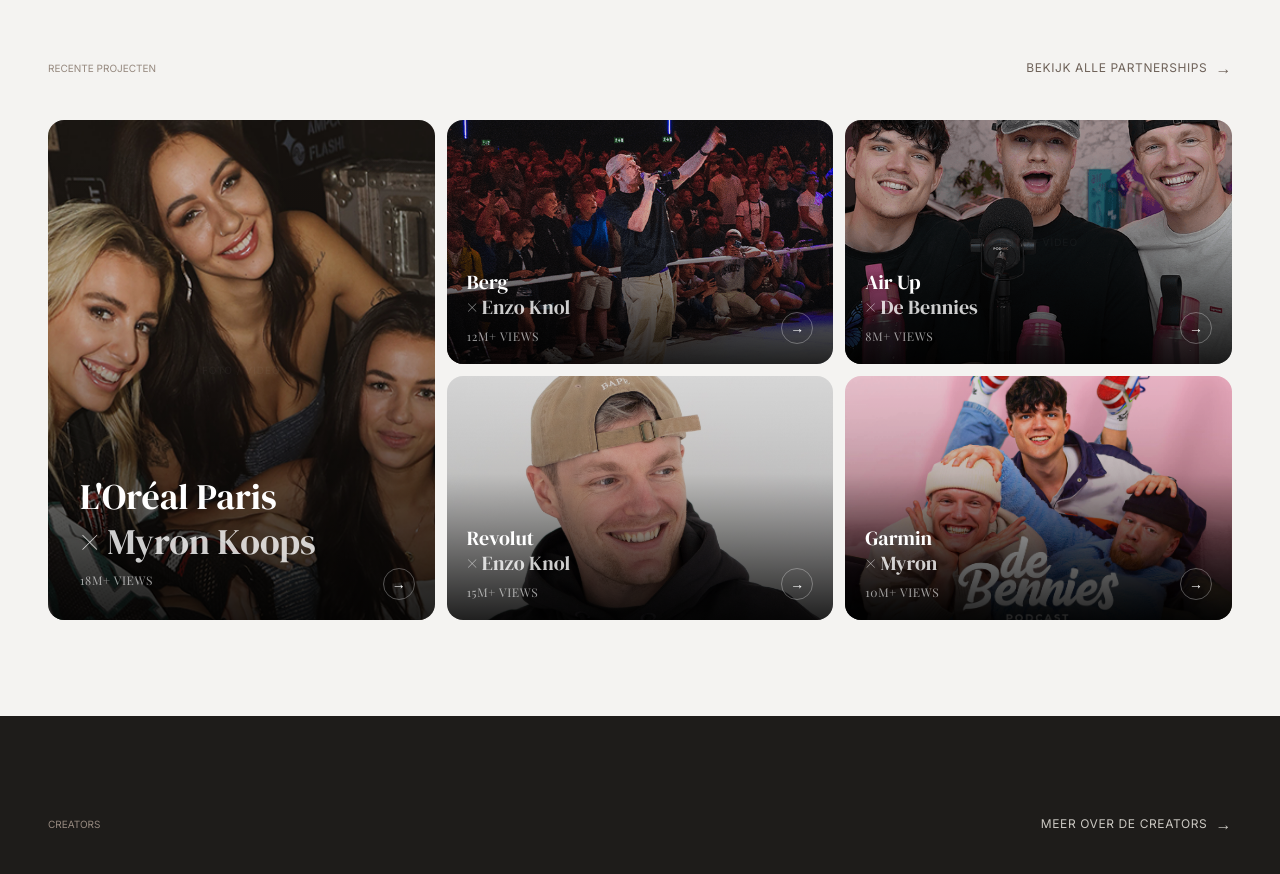
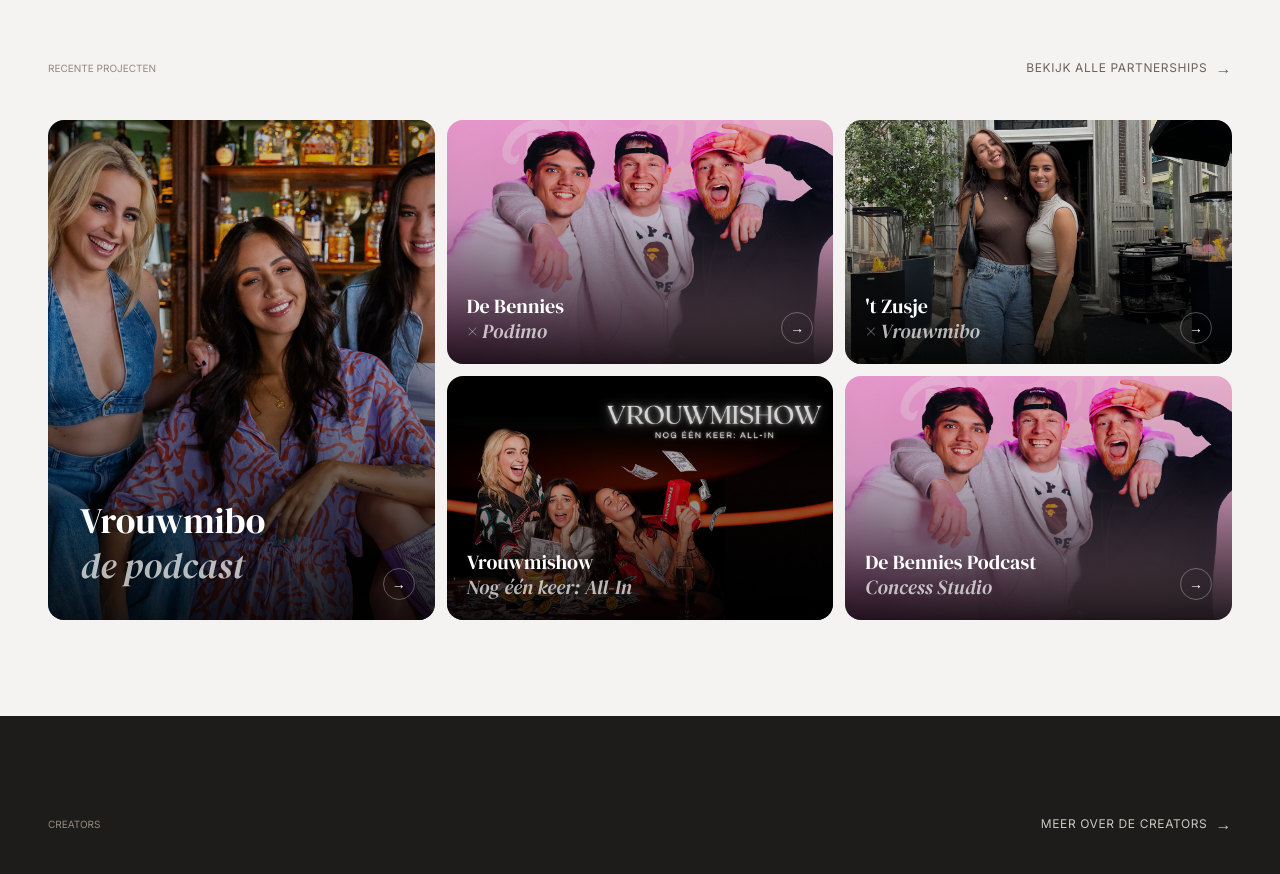
Before and after one commit to xmandysmit-tech/concess-website, a Next.js app: page / in a window 1280 px wide. Shown: the part 840-1714 px from the top of the page. Built offline with nearby package versions, Linux system fonts and the light colour scheme; grey boxes are pictures that could not be loaded; a web font is replaced by a local one.

Commit message:
Homepage: recente projecten gevuld met echte mix van partnerships en studio

```diff
--- a/app/components/SelectedWork.tsx
+++ b/app/components/SelectedWork.tsx
@@ -1,77 +1,23 @@
 "use client";
 import { useState } from "react";
-
-const works = [
-  {
-    id: 1,
-    brand: "L'Oréal Paris",
-    creator: "Myron Koops",
-    views: "18M+ views",
-    size: "large",
-    gradient: "from-stone-800 to-stone-950",
-    accent: "#C9B99A",
-    img: "/images/Vrouwmishow_Concess.png",
-  },
-  {
-    id: 2,
-    brand: "Berg",
-    creator: "Enzo Knol",
-    views: "12M+ views",
-    size: "small",
-    gradient: "from-zinc-700 to-zinc-900",
-    accent: "#9E8B72",
-    img: "/images/402-AutoMotive-x-Enzo-Knol-1.png",
-  },
-  {
-    id: 3,
-    brand: "Air Up",
-    creator: "De Bennies",
-    views: "8M+ views",
-    size: "small",
-    gradient: "from-neutral-700 to-neutral-900",
-    accent: "#B8A488",
-    img: "/images/Bennies-x-Air-up.png",
-  },
-  {
-    id: 4,
-    brand: "Revolut",
-    creator: "Enzo Knol",
-    views: "15M+ views",
-    size: "small",
-    gradient: "from-stone-700 to-stone-900",
-    accent: "#9E8B72",
-    img: "/images/EnzoKnol_Concess.png",
-  },
-  {
-    id: 5,
-    brand: "Garmin",
-    creator: "Myron",
-    views: "10M+ views",
-    size: "small",
-    gradient: "from-zinc-800 to-zinc-950",
-    accent: "#C9B99A",
-    img: "/images/De-bennies-concess.jpg",
-  },
-];
+import Link from "next/link";
+import { homepageFeatured } from "../data/content";
 
 function WorkCard({
   work,
   large = false,
 }: {
-  work: (typeof works)[0];
+  work: (typeof homepageFeatured)[0];
   large?: boolean;
 }) {
   const [hovered, setHovered] = useState(false);
 
-  return (
-    <div
-      className={`relative overflow-hidden rounded-2xl cursor-pointer group ${
-        large ? "row-span-2" : ""
-      }`}
-      onMouseEnter={() => setHovered(true)}
-      onMouseLeave={() => setHovered(false)}
-    >
-      {/* Background */}
+  const href = work.slug
+    ? `/${work.type === "studio" ? "studio" : "partnerships"}/${work.slug}`
+    : undefined;
+
+  const inner = (
+    <>
       <div
         className="absolute inset-0 transition-all duration-700"
         style={{
@@ -85,54 +31,43 @@
           <div className={`w-full h-full bg-gradient-to-br ${work.gradient}`} />
         )}
       </div>
-      {/* Shimmer on hover */}
-      <div
-        className="absolute inset-0 transition-opacity duration-500"
-        style={{
-          opacity: hovered ? 1 : 0,
-          background: `linear-gradient(105deg, transparent 40%, ${work.accent}15 50%, transparent 60%)`,
-        }}
-      />
-      {/* Placeholder image hint */}
-      <div className="absolute inset-0 opacity-5 flex items-center justify-center">
-        <span className="text-white text-[10px] tracking-widest uppercase">
-          Foto / Video
-        </span>
-      </div>
-      {/* Gradient overlay */}
       <div className="absolute inset-0" style={{ background: "linear-gradient(to top, rgba(0,0,0,0.85) 0%, rgba(0,0,0,0.1) 60%, transparent 100%)" }} />
-
-      {/* Content */}
-      <div
-        className={`relative z-10 flex flex-col justify-end h-full ${
-          large ? "min-h-[480px] p-8" : "min-h-[230px] p-5"
-        }`}
-      >
-        <div>
+      <div className={`relative z-10 flex flex-col justify-end h-full ${large ? "min-h-[480px] p-8" : "min-h-[230px] p-5"}`}>
         <p
-            className={`font-serif text-white leading-tight ${
-              large ? "text-3xl md:text-4xl" : "text-xl"
-            }`}
+          className={`font-serif text-white leading-tight ${large ? "text-3xl md:text-4xl" : "text-xl"}`}
           style={{ fontFamily: "'DM Serif Display', Georgia, serif" }}
         >
           {work.brand}
           <br />
-            <span className="opacity-80">× {work.creator}</span>
+          <span className="opacity-70 italic">{work.creator}</span>
         </p>
-          <p className="text-xs tracking-wider uppercase mt-2 opacity-60 text-white">
-            {work.views}
-          </p>
-        </div>
-
-        {/* Arrow */}
-        <div
-          className={`absolute right-5 bottom-5 w-8 h-8 rounded-full border border-white/30 flex items-center justify-center transition-all duration-300 ${
-            hovered ? "bg-white/20 border-white/60" : ""
-          }`}
-        >
+        {href && (
+          <div className={`absolute right-5 bottom-5 w-8 h-8 rounded-full border border-white/30 flex items-center justify-center transition-all duration-300 ${hovered ? "bg-white/20 border-white/60" : ""}`}>
             <span className="text-white text-sm">→</span>
           </div>
+        )}
       </div>
+    </>
+  );
+
+  const cls = `relative overflow-hidden rounded-2xl group cursor-pointer ${large ? "row-span-2" : ""}`;
+
+  return href ? (
+    <Link
+      href={href}
+      className={cls}
+      onMouseEnter={() => setHovered(true)}
+      onMouseLeave={() => setHovered(false)}
+    >
+      {inner}
+    </Link>
+  ) : (
+    <div
+      className={cls}
+      onMouseEnter={() => setHovered(true)}
+      onMouseLeave={() => setHovered(false)}
+    >
+      {inner}
     </div>
   );
 }
@@ -140,7 +75,6 @@
 export default function SelectedWork() {
   return (
     <section id="werk" className="py-24 max-w-7xl mx-auto px-6 md:px-12">
-      {/* Header */}
       <div className="flex items-center justify-between mb-10">
         <span className="text-[10px] tracking-widest2 uppercase text-taupe-500">
           Recente projecten
@@ -153,11 +87,10 @@
         </a>
       </div>
 
-      {/* Grid */}
       <div className="grid grid-cols-1 md:grid-cols-3 grid-rows-2 gap-3 md:h-[500px]">
-        <WorkCard work={works[0]} large />
-        {works.slice(1).map((w) => (
-          <WorkCard key={w.id} work={w} />
+        <WorkCard work={homepageFeatured[0]} large />
+        {homepageFeatured.slice(1).map((w, i) => (
+          <WorkCard key={i} work={w} />
         ))}
       </div>
     </section>
--- a/app/data/content.ts
+++ b/app/data/content.ts
@@ -15,6 +15,55 @@
 
 // De eerste 5 projecten worden uitgelicht op de homepage en partnerships pagina
 export const featuredProjects = projects.slice(0, 5);
+
+// ------------------------------------------------------------
+//  HOMEPAGE — Recente projecten (1 groot + 4 klein)
+//  Pas deze lijst aan om andere projecten uit te lichten.
+//  slug: link naar /partnerships/[slug] of /studio/[slug]
+//  type: "partnership" | "studio" (bepaalt de link prefix)
+// ------------------------------------------------------------
+export const homepageFeatured = [
+  {
+    brand: "Vrouwmibo",
+    creator: "de podcast",
+    img: "/images/Tegels/Vrouwmibo - tegel v2.png",
+    gradient: "from-stone-700 to-stone-950",
+    slug: "vrouwmibo-podcast",
+    type: "studio" as const,
+  },
+  {
+    brand: "De Bennies",
+    creator: "× Podimo",
+    img: "/images/Tegels/De Bennies - tegel.png",
+    gradient: "from-neutral-700 to-neutral-950",
+    slug: "podimo-de-bennies",
+    type: "partnership" as const,
+  },
+  {
+    brand: "'t Zusje",
+    creator: "× Vrouwmibo",
+    img: "/images/Partnerships/vrouwmibo/zusje x vrouwmibo.jpg",
+    gradient: "from-amber-900 to-stone-950",
+    slug: "zusje-vrouwmibo",
+    type: "partnership" as const,
+  },
+  {
+    brand: "Vrouwmishow",
+    creator: "Nog één keer: All-In",
+    img: "/images/Tegels/Vrouwmishow 2.png",
+    gradient: "from-amber-900 to-stone-950",
+    slug: undefined,
+    type: "studio" as const,
+  },
+  {
+    brand: "De Bennies Podcast",
+    creator: "Concess Studio",
+    img: "/images/Tegels/De Bennies - tegel.png",
+    gradient: "from-neutral-700 to-neutral-950",
+    slug: "de-bennies-podcast",
+    type: "studio" as const,
+  },
+];
 
 // ------------------------------------------------------------
 //  CREATORS
```
Lines whose indentation alone changed are shown as unchanged.
